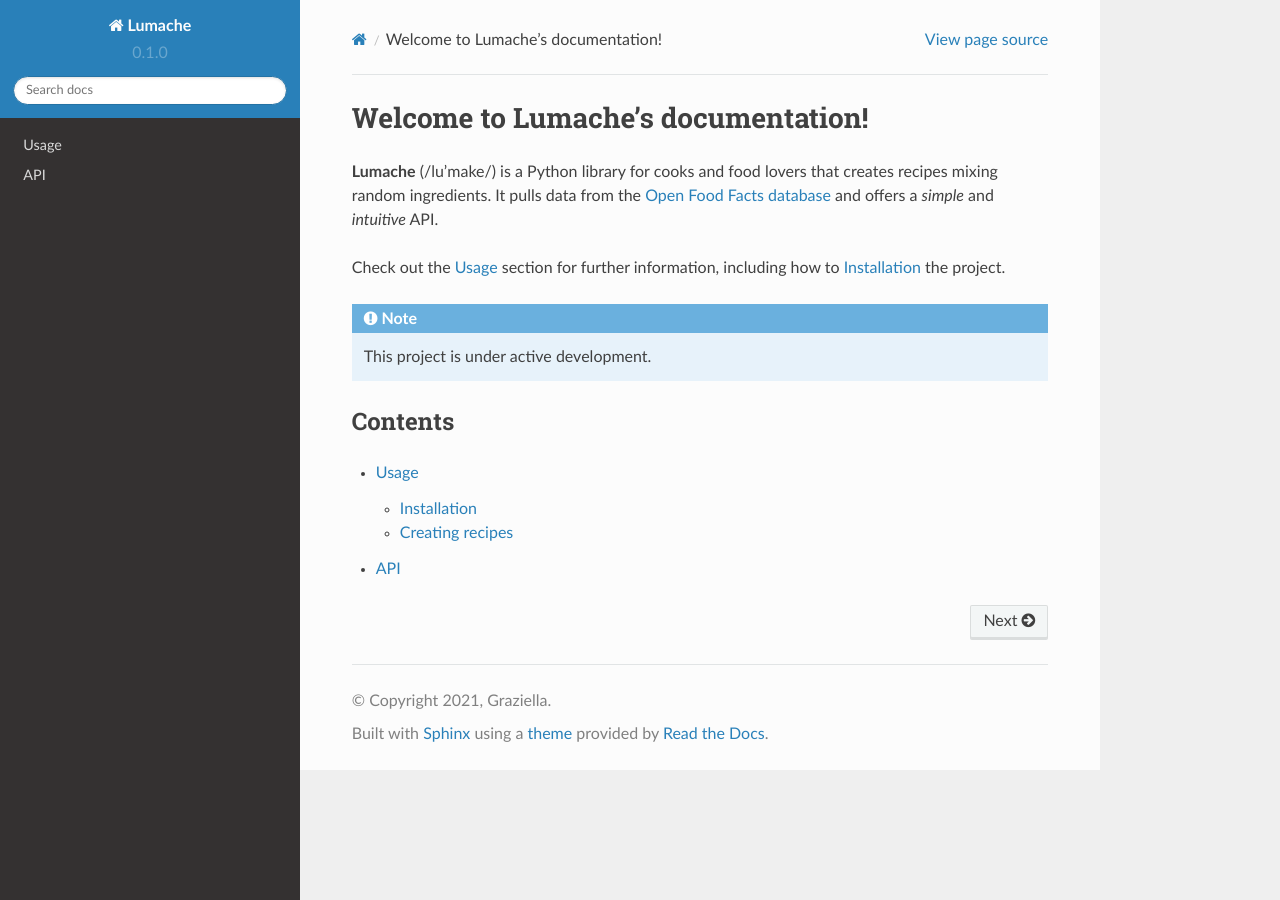
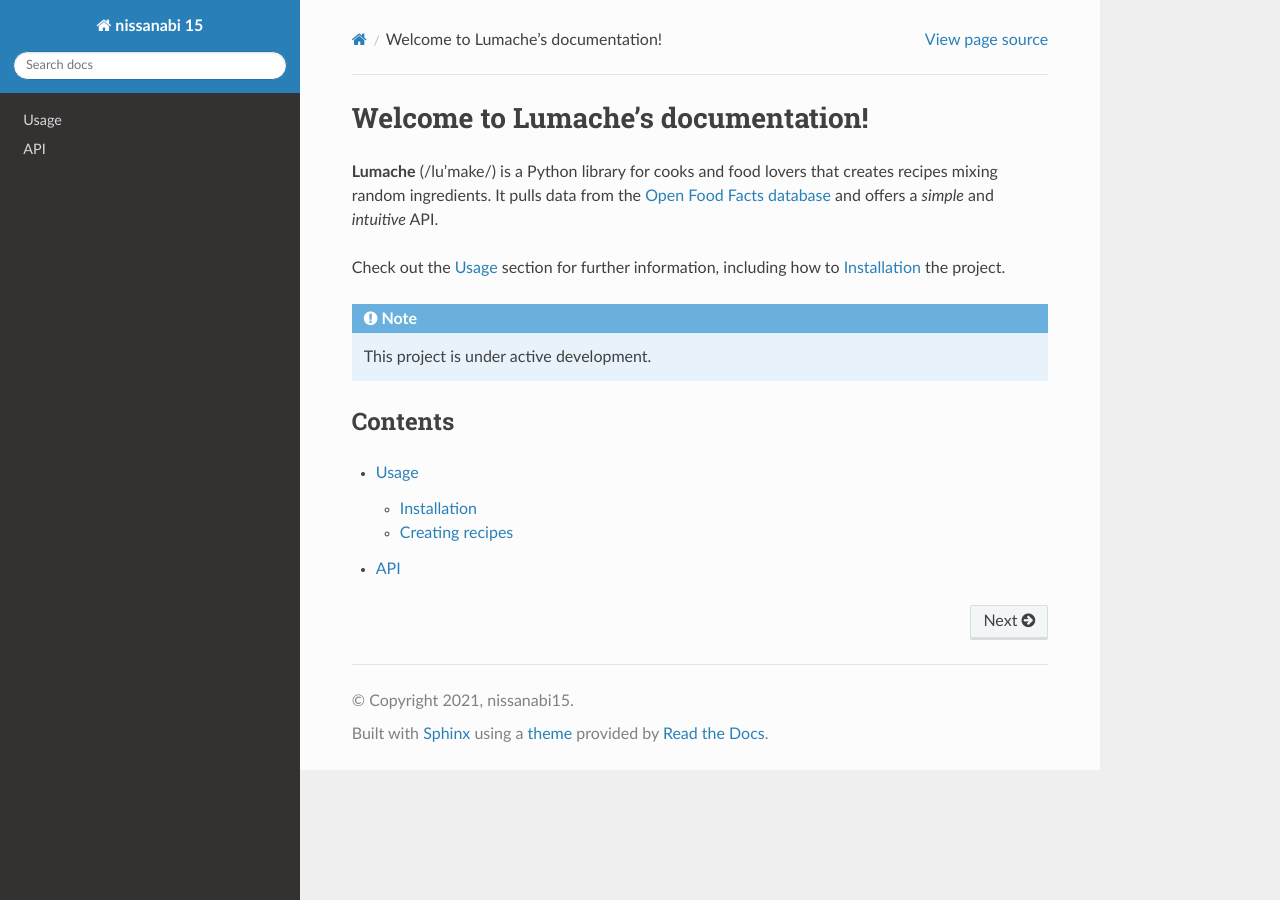
Before and after one commit to filmifa/nissanabi15, a Sphinx documentation site: the page built from docs/source/index.rst, in a window 1280 px wide. Built offline with Sphinx 7.4.7 and the Read the Docs theme 2.0.0, drawn with Linux system fonts in a browser that asks for light colours.

Commit message:
Update conf.py

```diff
--- a/docs/source/conf.py
+++ b/docs/source/conf.py
@@ -2,12 +2,11 @@
 
 # -- Project information
 
-project = 'Lumache'
-copyright = '2021, Graziella'
-author = 'Graziella'
+project = 'nissanabi 15'
+copyright = '2021, nissanabi15'
+author = 'nissanabi15'
 
-release = '0.1'
-version = '0.1.0'
+
 
 # -- General configuration
 
```
